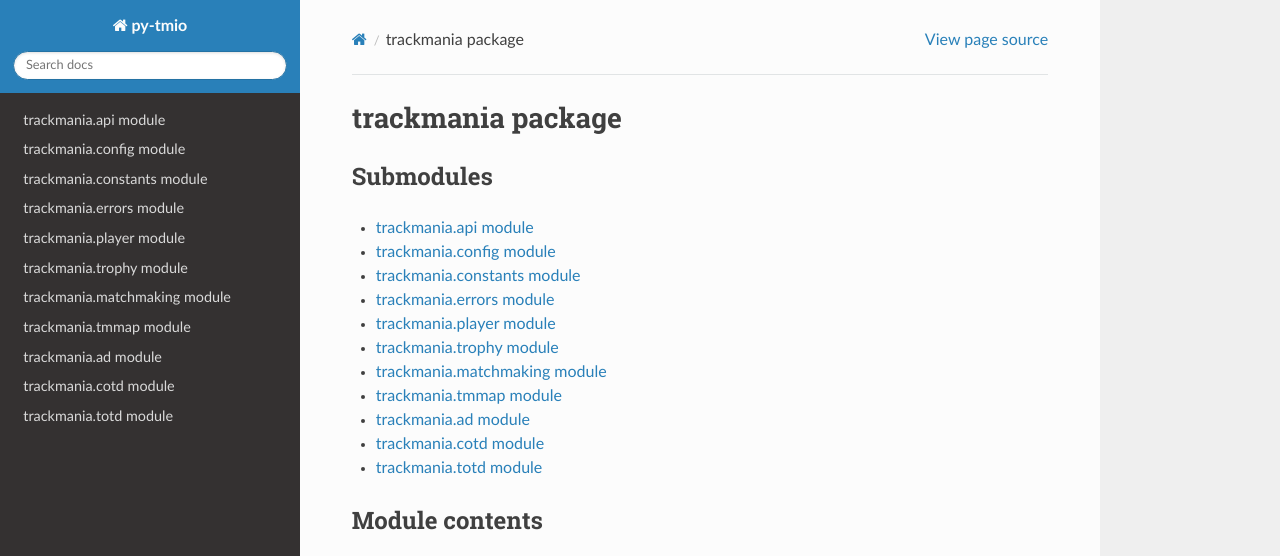
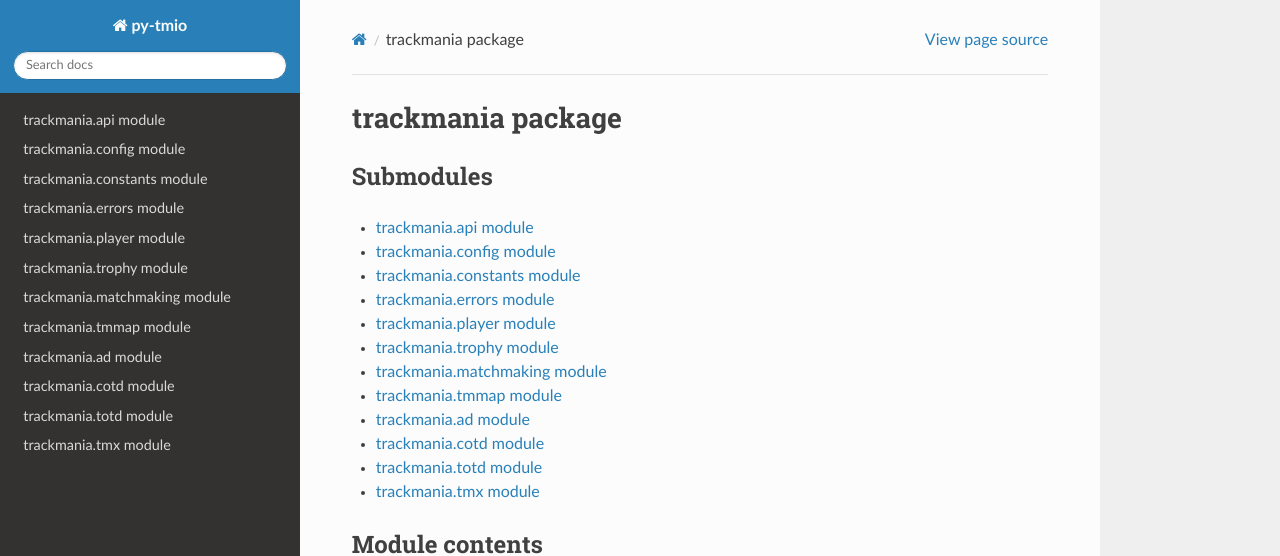
Before and after one commit to deepnimma/py-tmio, a Sphinx documentation site: the page built from docs/trackmania.rst, in a window 1280 px wide, cut to the strip 0-556 px from the top of the page. Built offline with Sphinx 7.4.7 and the Read the Docs theme 2.0.0, drawn with Linux system fonts in a browser that asks for light colours.

Commit message:
Add trackmania.tmx to the docs

```diff
--- a/docs/trackmania.rst
+++ b/docs/trackmania.rst
@@ -18,6 +18,7 @@ Submodules
    trackmania.ad
    trackmania.cotd
    trackmania.totd
+   trackmania.tmx
 
 Module contents
 ---------------
--- /dev/null
+++ b/docs/trackmania.tmx.rst
@@ -0,0 +1,7 @@
+trackmania.tmx module
+=====================
+
+.. automodule:: trackmania.tmx
+   :members:
+   :undoc-members:
+   :show-inheritance:
```
